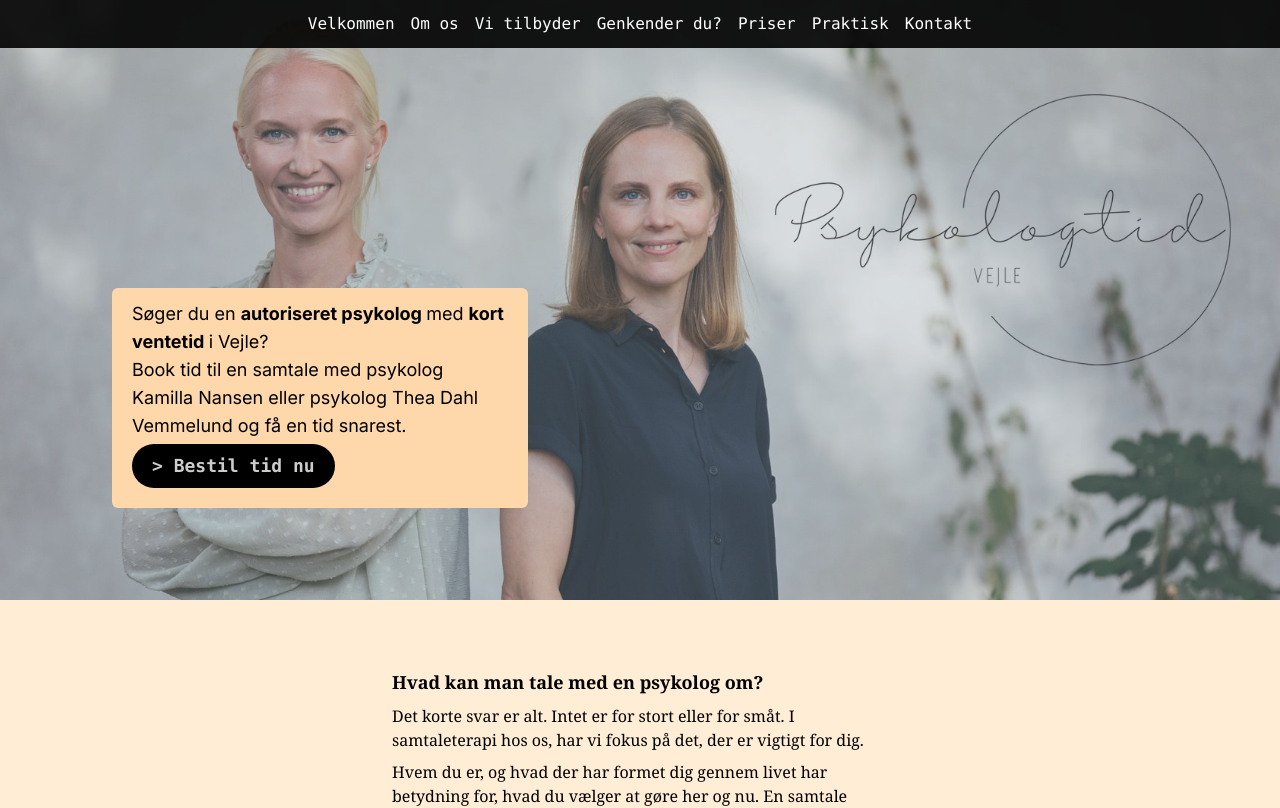
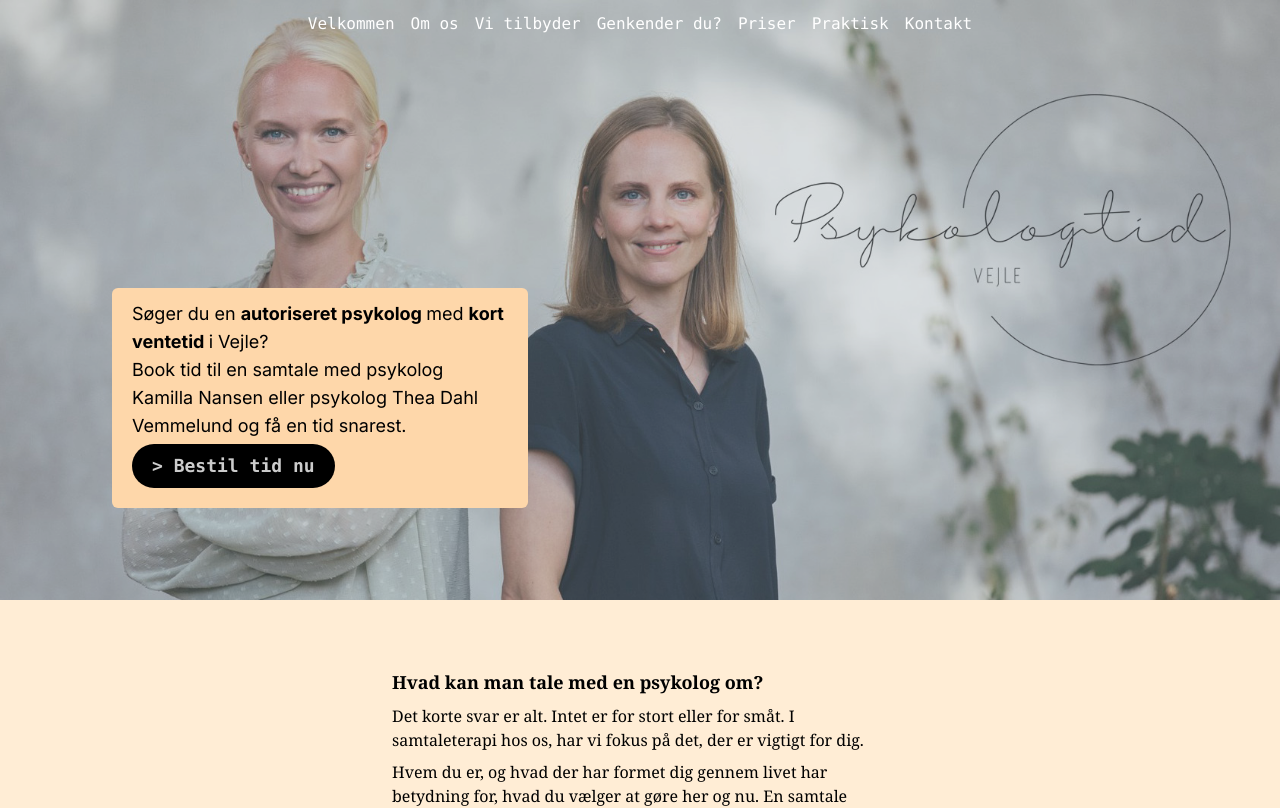
Before and after one commit to aMalling/PsykologTidVejle, a Next.js app: page / in a window 1280 px wide. Shown: the top 808 px of the page. Built offline with nearby package versions, Linux system fonts and the light colour scheme.

Commit message:
added scroll effect to header color

```diff
--- a/components/header.tsx
+++ b/components/header.tsx
@@ -1,9 +1,8 @@
 "use client";
 
-import React from "react";
+import React, { useState } from "react";
 import { motion } from "framer-motion";
 import Link from "next/link";
-import Image from "next/image";
 
 export const links = [
   {
@@ -37,12 +36,31 @@ export const links = [
 ] as const;
 
 export default function Header() {
+  const [color, setColor] = useState(false);
+  const changeColor = () => {
+    if (window.scrollY > 20) {
+      setColor(true);
+      console.log("setcoler er skiftet til true");
+    } else {
+      setColor(false);
+      console.log("setcoler er skiftet til false");
+    }
+  };
+
+  window.addEventListener("scroll", changeColor);
+
   return (
     <header
       className="z-50 relative w-screen
      font-mono text-white font-medium "
     >
-      <nav className="flex fixed h-12 w-screen bg-black/90 py-6 ">
+      <nav
+        className={
+          color
+            ? "flex fixed h-12 w-screen bg-black/90 py-6 "
+            : "flex fixed h-12 w-screen  py-6"
+        }
+      >
         <ul className=" flex w-screen flex-wrap items-center justify-center font-medium ">
           {links.map((link) => (
             <motion.li
```
